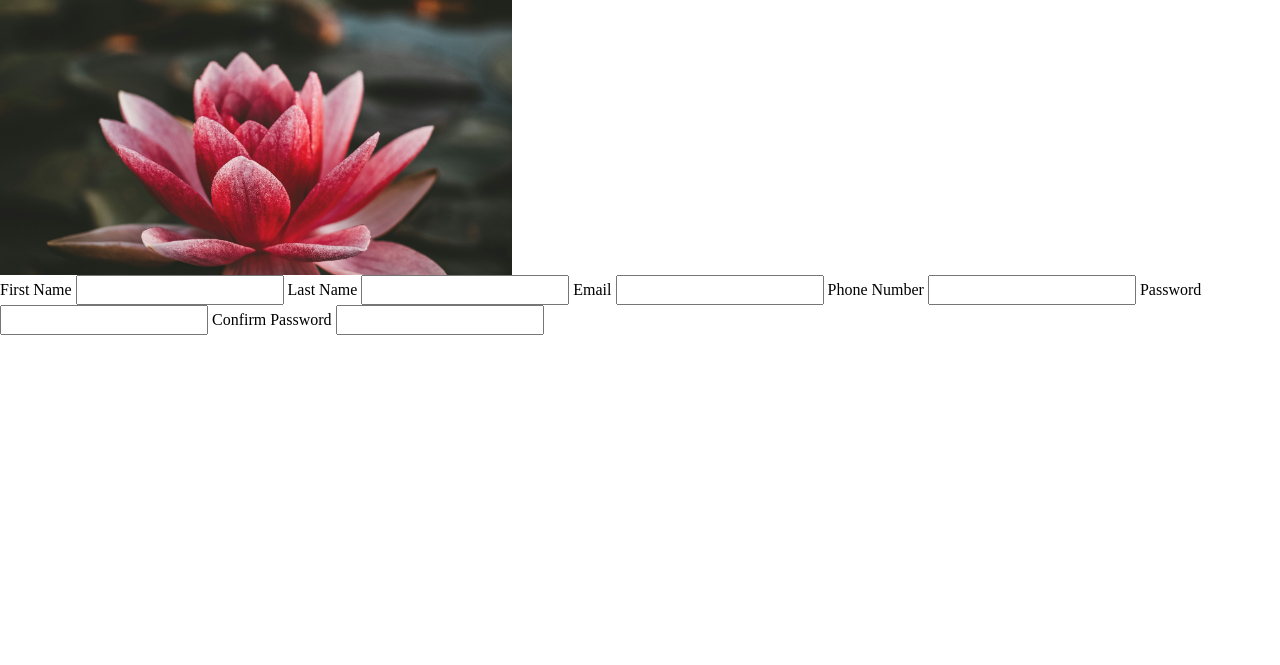
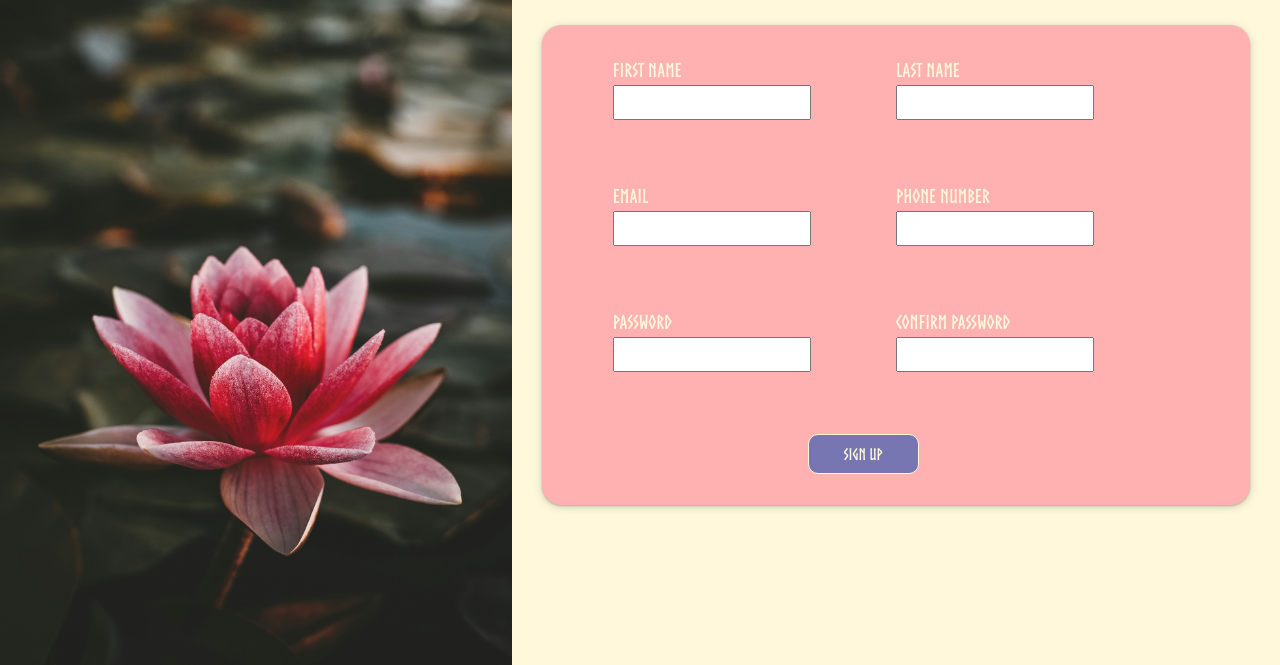
Before and after one commit to Dev-Emad-777/TOP-signup-form, a plain HTML site: page index.html in a window 1280 px wide. Shown: the part 135-800 px from the top of the page. Drawn offline with Linux system fonts and the light colour scheme.

Commit message:
style(right-side)

```diff
--- a/index.html
+++ b/index.html
@@ -10,29 +10,45 @@
     <div class="container">
       <div class="image-container">
         <div class="logo">
-            <img src="assests/odin-lined.png" alt="logo">
-            <h1>TOP</h1>
+          <img src="assests/odin-lined.png" alt="logo" />
+          <h1>TOP</h1>
         </div>
       </div>
       <div class="form-container">
-        <form action="#" method="post">
+        <form action="#" method="post" autocomplete="off">
+          <div class="input">
             <label for="first-name">First Name</label>
-            <input type="text" id="first-name" name="first-name">
+            <input type="text" id="first-name" name="first-name" />
+          </div>
 
+          <div class="input">
             <label for="last-name">Last Name</label>
-            <input type="text" id="last-name" name="last-name">
+            <input type="text" id="last-name" name="last-name" />
+          </div>
 
+          <div class="input">
             <label for="email">Email</label>
-            <input type="email" name="email" id="email">
+            <input type="email" name="email" id="email" />
+          </div>
 
+          <div class="input">
             <label for="phone-number">Phone Number</label>
-            <input type="tel" name="phone-number" id="phone-number">
+            <input type="tel" name="phone-number" id="phone-number" />
+          </div>
 
+          <div class="input">
             <label for="password">Password</label>
-            <input type="password" name="password" id="password">
+            <input type="password" name="password" id="password" />
+          </div>
 
+          <div class="input">
             <label for="confirm-password">Confirm Password</label>
-            <input type="password" name="confirm-password" id="confirm-password">
+            <input type="password" name="confirm-password" id="confirm-password" />
+          </div>
+
+          <div class="sign-up">
+            <button type="button">Sign Up</button>
+          </div>
         </form>
       </div>
     </div>
--- a/style.css
+++ b/style.css
@@ -64,23 +64,26 @@ h6 {
 /* my styles */
 
 @font-face {
-    font-family: norse ;
+  font-family: norse;
   src: url(assests/Norse-Bold.otf);
 }
 
-.container{
+.container {
   width: 100vw;
   height: 100vh;
+
+  background-color: var(--main);
 }
 
 /* left side */
 
-.container, .logo {
+.container,
+.logo {
   display: flex;
   flex-flow: row wrap;
 }
 
-.image-container{
+.image-container {
   background-image: url(assests/flower.jpg);
   background-position: center;
   background-size: cover;
@@ -88,7 +91,7 @@ h6 {
   width: 40vw;
 }
 
-.logo{
+.logo {
   justify-content: center;
   align-items: center;
   gap: 30px;
@@ -98,16 +101,82 @@ h6 {
 
   background-color: rgba(0, 0, 0, 0.6);
 
-    font-family: norse , system-ui, -apple-system, BlinkMacSystemFont, 'Segoe UI', Roboto, Oxygen, Ubuntu, Cantarell, 'Open Sans', 'Helvetica Neue', sans-serif;
-    color: white;
+  font-family: norse, system-ui, -apple-system, BlinkMacSystemFont, "Segoe UI", Roboto, Oxygen, Ubuntu, Cantarell, "Open Sans", "Helvetica Neue", sans-serif;
+  color: var(--main);
   letter-spacing: 1vw;
   font-weight: bolder;
   font-size: large;
 }
 
-img[alt="logo"]{
+img[alt="logo"] {
   height: 10vh;
 }
 
+/* right side */
 
-/* right side */
+:root{
+--main: #FFF8DB;
+--secondary: #FFB1B1;
+--third: #7776B3;
+}
+
+.form-container,
+form {
+  font-family: norse, system-ui, -apple-system, BlinkMacSystemFont, "Segoe UI", Roboto, Oxygen, Ubuntu, Cantarell, "Open Sans", "Helvetica Neue", sans-serif;
+  width: 60vw;
+
+  height: 60vh;
+
+  position: relative;
+  top: 50%;
+  transform: translateY(-50%);
+
+  display: flex;
+  flex-flow: row wrap;
+
+  justify-content: center;
+  align-items: center;
+
+  color: var(--main);
+
+  /* box-shadow: rgba(60, 64, 67, 0.3) 0px 1px 2px 0px, rgba(60, 64, 67, 0.15) 0px 2px 6px 2px; */
+}
+
+.form-container{
+  background-color: var(--main);
+}
+
+.input {
+  display: flex;
+  flex-direction: column;
+  width: 40%;
+
+  font-size: 1.2rem;
+  text-transform: uppercase;
+}
+
+.input input {
+  width: 70%;
+}
+
+form {
+  background-color: var(--secondary);
+  margin:0 30px;
+  /* border: 3px solid rgb(237, 233, 233); */
+  border-radius: 20px;
+  box-shadow: rgba(60, 64, 67, 0.3) 0px 1px 2px 0px, rgba(60, 64, 67, 0.15) 0px 2px 6px 2px;
+}
+
+.sign-up{
+  display: block;
+  width: 25%;
+  margin: 0 auto;
+}
+
+.sign-up button{
+  padding: 7px 35px;
+  background-color: var(--third);
+  border: 1px solid var(--main);
+  border-radius: 10px;
+  color: var(--main);
+}
```
Lines whose indentation alone changed are shown as unchanged.
